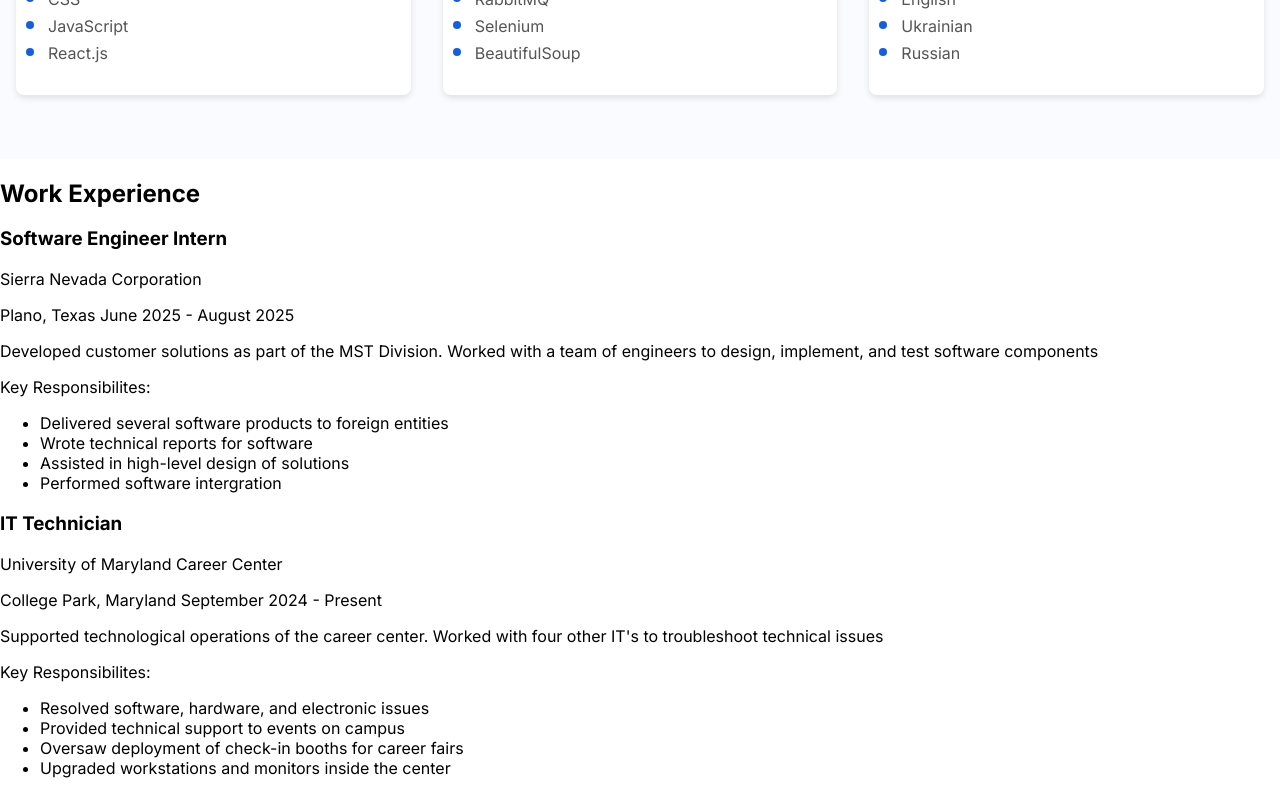
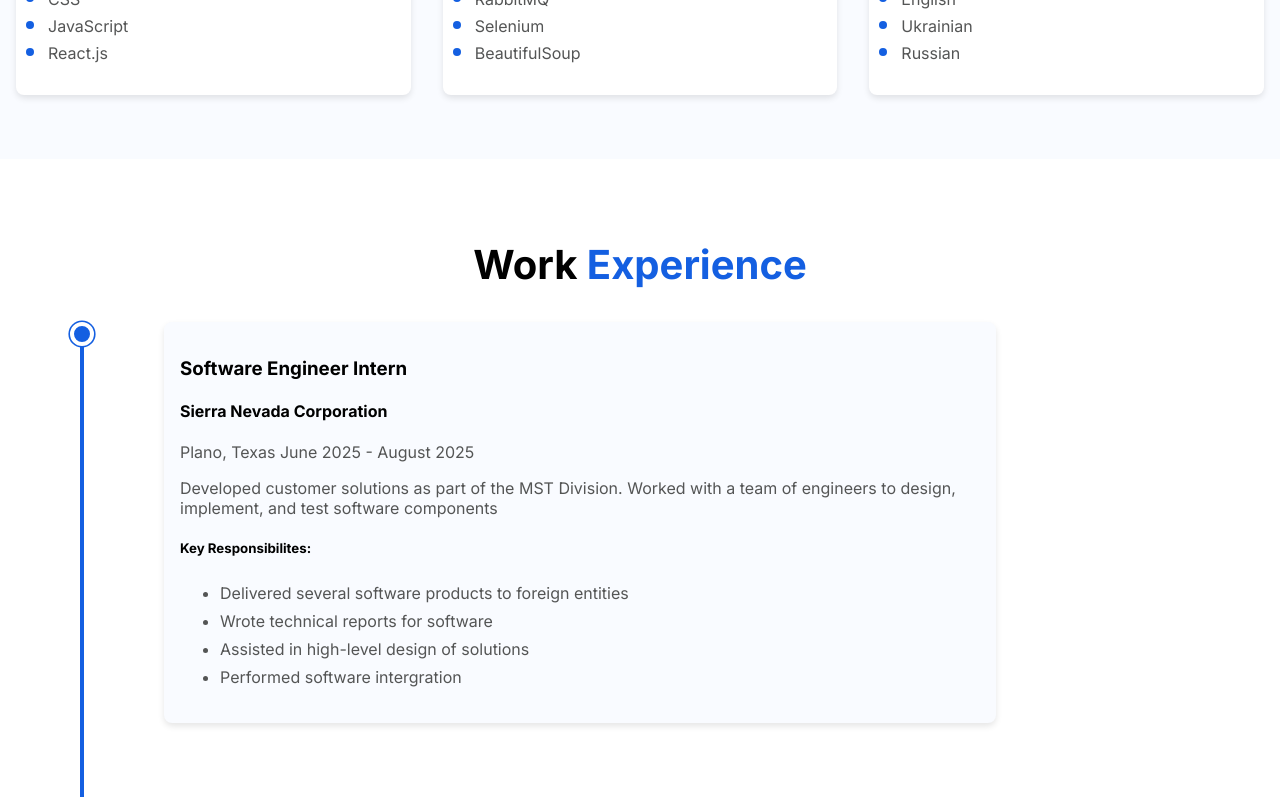
Before and after one commit to RoboticsMB/Personal_Website_2.0, a React (Create React App) app: page / in a window 1280 px wide. Shown: the part 2000-2797 px from the top of the page. Built offline with nearby package versions, Linux system fonts and the light colour scheme.

Commit message:
Performed overarching styling on experiences section. Added timeline structure configured text box layout

```diff
--- a/src/Components/About/About.css
+++ b/src/Components/About/About.css
@@ -1,4 +1,5 @@
 .about-section {
+    background-color: white;
     padding-top: 3rem;
     padding-bottom: 3rem;
 }
--- a/src/Components/Experience/Experience.css
+++ b/src/Components/Experience/Experience.css
@@ -0,0 +1,65 @@
+.experience-section{
+    background-color: white;
+    padding-top: 3rem;
+    padding-bottom: 3rem;
+}
+
+.experience-section h2{
+    text-align: center;
+    font-size: 2.5rem;
+}
+
+.color-experience{
+    color: #145fe1;
+}
+
+.timeline{
+    position: relative;
+    margin-left: 5rem; /*This is for the line to not be at edge of screen because its a border */
+    padding-left: 3rem; /*This is so that the text is not right up against the line*/
+    border-left: .25rem solid #145fe1;
+}
+
+.timeline-item{
+    position: relative;
+    margin-bottom: 5rem;
+    padding-left: 2rem;
+}
+
+.timeline-dot{
+    position: absolute;
+    left: -3.875rem;
+    top: 0;
+    width: 1rem;
+    height: 1rem;
+    background-color: #145fe1;
+    border-radius: 50%;
+    border: .25rem solid white;
+    box-shadow: 0 0 0 .1rem #145fe1;
+}
+
+.timeline-content{
+    font-size: 1rem;
+    background-color: #f9fbff;
+    box-shadow: 0 .2rem .4rem rgba(0,0,0,0.1);
+    border-radius: .5rem;
+    flex: 1 1 35rem;
+    max-width: 50rem;
+    min-width: 20rem;
+    padding: 1rem;
+    transition: box-shadow 0.3s ease;
+}
+
+.timeline-content:hover{
+    box-shadow: 0 .5rem 1rem rgba(0,0,0,0.1);
+}
+
+.timeline-content p{
+    color: #545555;
+}
+
+.timeline-content li{
+    padding-top: .25rem;
+    padding-bottom: .25rem;
+    color: #545555;
+}
--- a/src/Components/Experience/Experience.js
+++ b/src/Components/Experience/Experience.js
@@ -69,18 +69,18 @@
         }
     ];
     return (
-        <section id="experienec">
-            <h2>Work Experience</h2>
+        <section id="experience" className="experience-section">
+            <h2>Work <span className="color-experience">Experience</span></h2>
             <div className="timeline">
                 {experiences.map((exp, index) => (
                     <div className="timeline-item" key={index}>
                         <div className="timeline-dot"/>
                         <div className="timeline-content">
                             <h3>{exp.title}</h3>
-                            <p>{exp.company}</p>
+                            <h4>{exp.company}</h4>
                             <p>{exp.location} {exp.date}</p>
                             <p>{exp.summary}</p>
-                            <p>Key Responsibilites:</p>
+                            <h5>Key Responsibilites:</h5>
                             <ul>
                                 {exp.responsibilites.map((res, idx) => (
                                     <li key={idx}>{res}</li>
```
